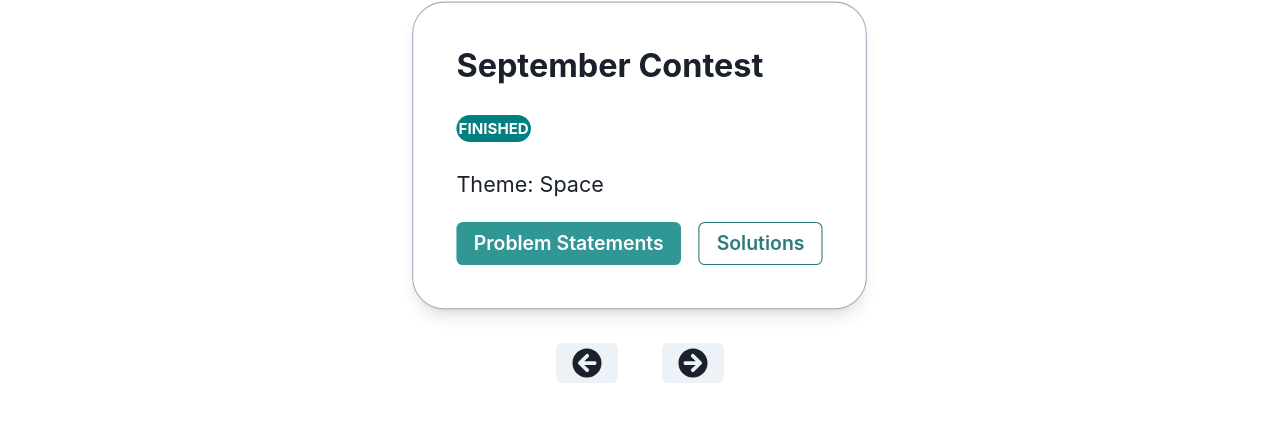
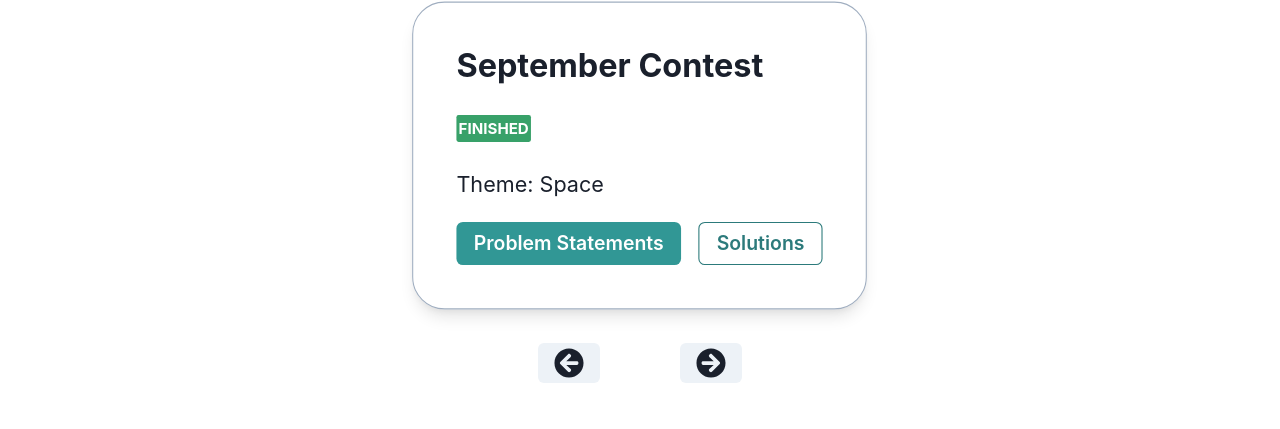
Before and after one commit to pes-alcoding-club/website, a Next.js app in the folder client/: page /register in a window 1280 px wide. Shown: the part 472-901 px from the top of the page. Built offline with nearby package versions, Linux system fonts and the light colour scheme.

Commit message:
changed badge color

```diff
--- a/client/src/components/Carousel/ContestCard.tsx
+++ b/client/src/components/Carousel/ContestCard.tsx
@@ -37,11 +37,10 @@ const ContestCard: React.FC<ContestCardProps> = ({
         </Heading>
         <Badge
             variant="solid"
-            backgroundColor='#008080'
+            colorScheme="green"
             fontSize={{ lg: 'sm', base: 'sm' }}
             my="2"
-            p={{ lg: '0.5', base: '0.5' }}
-            borderRadius="full"
+            p="0.5"
             fontWeight="bold"
         >
             {status}
--- a/client/src/components/Carousel/index.tsx
+++ b/client/src/components/Carousel/index.tsx
@@ -120,12 +120,12 @@ const Carousel: FC<CarouselProps> = ({ isImg, data }) => {
                 </Box>
                 <Stack
                     direction="row"
-                    spacing={4}
+                    spacing={20}
                     align="center"
                     mx="auto"
-                    mt={{ lg: '10', base: '5' }}
+                    mt={{ lg: '10', base: '8' }}
                 >
-                    <Button onClick={decrement} mr={{lg:"7",base:"7"}}>
+                    <Button onClick={decrement}>
                         <FaArrowCircleLeft cursor="pointer" size="30" />
                     </Button>
                     <Button onClick={increment}>
```
